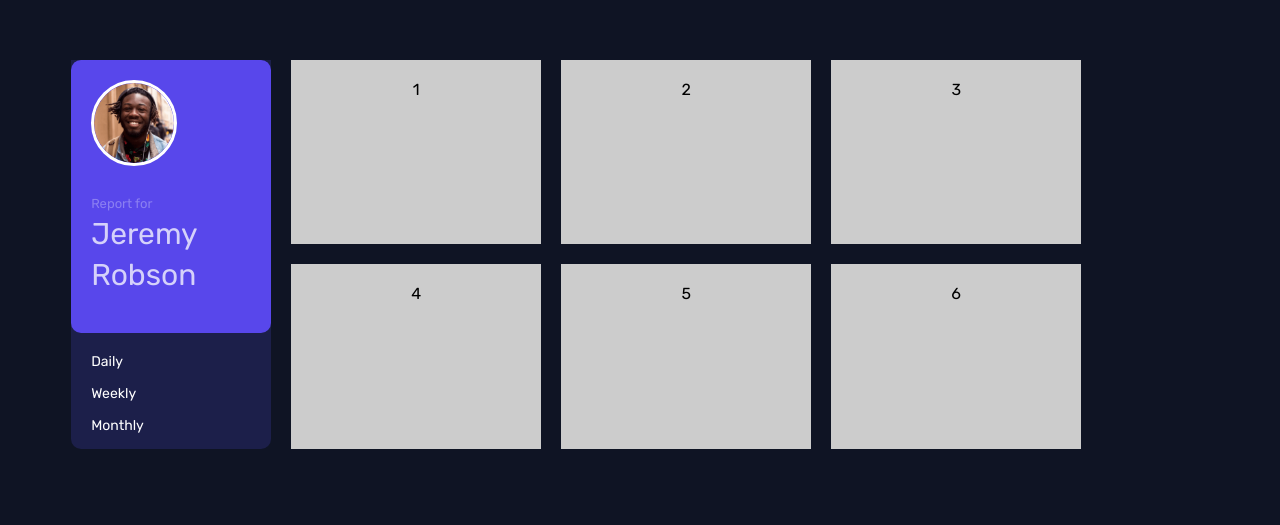
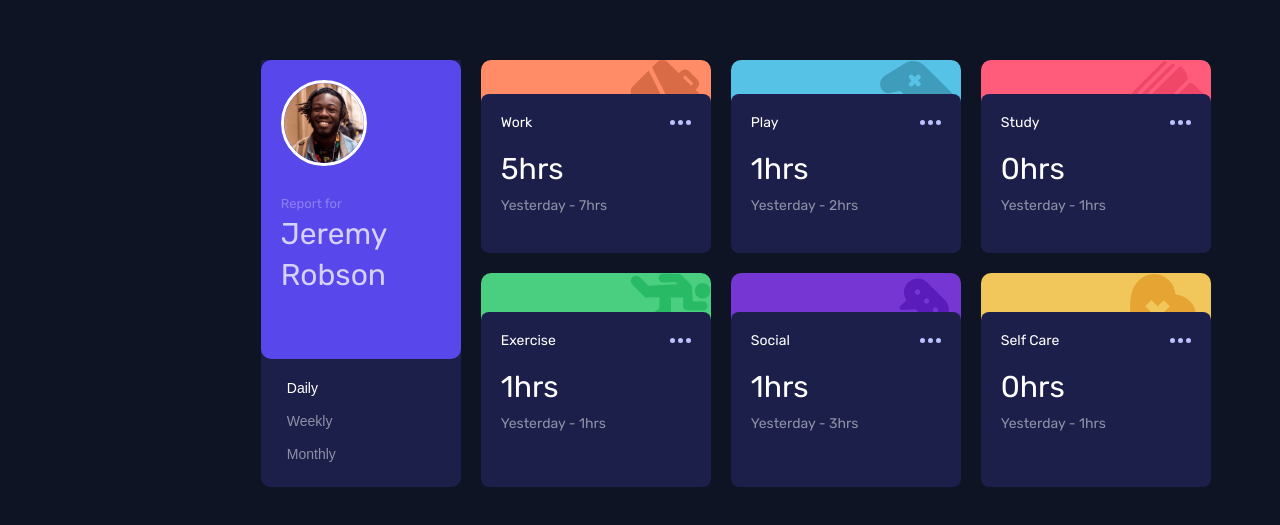
Before and after one commit to gkuzivam/time-tracking-dashboard, a plain HTML site: page index.html in a window 1280 px wide. Shown: the part 193-718 px from the top of the page. Drawn offline with Linux system fonts and the light colour scheme.

Commit message:
finishing up

```diff
--- a/index.html
+++ b/index.html
@@ -11,6 +11,7 @@
   <title>Frontend Mentor | Time tracking dashboard</title>
   <link rel="stylesheet" href="styles.css" />
   <link href="https://fonts.googleapis.com/css?family=Rubik" rel="stylesheet">
+  <script defer src="main.js"></script>
 </head>
 
 <body>
@@ -25,19 +26,103 @@
           <span class="profile-surname"> Robson</span>
         </div>
         <div class="frequency">
-          <span class="daily">Daily</span>
-          <span class="weekly">Weekly</span>
-          <span class="monthly">Monthly</span>
+          <button class="daily" id="daily">Daily</button>
+          <button class="weekly" id="weekly">Weekly</button>
+          <button class="monthly" id="monthly">Monthly</button>
         </div>
       </div>
     </div>
     <!--GRID ITEMS-->
-    <div class="grid-item grid-item-one">1</div>
-    <div class="grid-item grid-item-two">2</div>
-    <div class="grid-item grid-item-three">3</div>
-    <div class="grid-item grid-item-four">4</div>
-    <div class="grid-item gride-item-five">5</div>
-    <div class="grid-item grid-item-six">6</div>
+    <div class="grid-item grid-item-one">
+      <div class="top-card-one">
+        <img src="images/icon-work.svg" alt="Work Icon">
+      </div>
+      <div class="activity-card ">
+        <div class="activity-header">
+          <p class="activity-text">Work</p>
+          <img src="images/icon-ellipsis.svg" alt="Icon Ellipsis">
+        </div>
+        <div id="work-card">
+          <p class="current-hours"></p>
+          <p class="previous-hours"></p>
+        </div>
+      </div>
+    </div>
+    <div class="grid-item grid-item-two">
+      <div class="top-card-two">
+        <img src="images/icon-play.svg" alt="Play Icon">
+      </div>
+      <div class="activity-card">
+        <div class="activity-header">
+          <p class="activity-text">Play</p>
+          <img src="images/icon-ellipsis.svg" alt="Icon Ellipsis">
+        </div>
+        <div id="play-card">
+          <p class="current-hours"></p>
+          <p class="previous-hours"></p>
+        </div>
+      </div>
+    </div>
+    <div class="grid-item grid-item-three">
+      <div class="top-card-three">
+        <img src="images/icon-study.svg" alt="Study Icon">
+      </div>
+      <div class="activity-card">
+        <div class="activity-header">
+          <p class="activity-text">Study</p>
+          <img src="images/icon-ellipsis.svg" alt="Icon Ellipsis">
+        </div>
+        <div id="study-card">
+          <p class="current-hours"></p>
+          <p class="previous-hours"></p>
+        </div>
+      </div>
+    </div>
+    <div class="grid-item grid-item-four">
+      <div class="top-card-four">
+        <img src="images/icon-exercise.svg" alt="Exercise Icon">
+      </div>
+      <div class="activity-card">
+        <div class="activity-header">
+          <p class="activity-text">Exercise</p>
+          <img src="images/icon-ellipsis.svg" alt="Icon Ellipsis">
+        </div>
+        <div id="exercise-card">
+          <p class="current-hours"></p>
+          <p class="previous-hours"></p>
+        </div>
+      </div>
+    </div>
+    <div class="grid-item gride-item-five">
+      <div class="top-card-five">
+        <img src="images/icon-social.svg" alt="Social Icon">
+      </div>
+      <div class="activity-card">
+        <div class="activity-header">
+          <p class="activity-text">Social</p>
+          <img src="images/icon-ellipsis.svg" alt="Icon Ellipsis">
+        </div>
+        <div id="social-card">
+          <p class="current-hours"></p>
+          <p class="previous-hours"></p>
+        </div>
+      </div>
+    </div>
+    <div class="grid-item grid-item-six">
+      <div class="top-card-six">
+        <img src="images/icon-self-care.svg" alt="Self Care Icon">
+      </div>
+      <div class="activity-card">
+        <div class="activity-header">
+          <p class="activity-text">Self Care</p>
+          <img src="images/icon-ellipsis.svg" alt="Icon Ellipsis">
+        </div>
+        <div id="self-care-card">
+          <p class="current-hours"></p>
+          <p class="previous-hours"></p>
+        </div>
+      </div>
+    </div>
   </div>
 
 </body>
--- /dev/null
+++ b/main.js
@@ -0,0 +1,62 @@
+document.addEventListener('DOMContentLoaded', () => {
+
+    fetch('/data.json').then((response) => {
+        if(!response.ok) return console.log('Oops! Something went wrong.');
+
+        return response.json();
+      }).then((data) => {
+        console.log(data);
+        setupButtons(data);
+      });
+  });
+
+  function setupButtons(data) {
+    const dailyButton = document.getElementById('daily');
+    const weeklyButton = document.getElementById('weekly');
+    const monthlyButton = document.getElementById('monthly');
+    const buttons = [dailyButton, weeklyButton, monthlyButton];
+
+    buttons.forEach(button => {
+        button.addEventListener('click', () => {
+            updateDOM(data, button.id, getPreviousText(button.id));
+            setActiveButton(buttons, button);
+        });
+    });
+
+    // Trigger click event on daily button to show daily data by default
+    dailyButton.click();
+}
+
+function setActiveButton(buttons, activeButton) {
+    buttons.forEach(button => {
+        if (button === activeButton) {
+            button.style.opacity = '1';
+        } else {
+            button.style.opacity = '0.5';
+        }
+    });
+}
+
+function getPreviousText(period) {
+    switch (period) {
+        case 'daily':
+            return 'Yesterday';
+        case 'weekly':
+            return 'Last Week';
+        case 'monthly':
+            return 'Last Month';
+        default:
+            return '';
+    }
+}
+
+function updateDOM(data, period, previous) {
+    data.forEach(item => {
+        const cardId = `${item.title.toLowerCase().replace(/\s+/g, '-')}-card`;
+        const card = document.getElementById(cardId);
+        if (card) {
+            card.querySelector('.current-hours').textContent = `${item.timeframes[period].current}hrs`;
+            card.querySelector('.previous-hours').textContent = `${previous} - ${item.timeframes[period].previous}hrs`;
+        }
+    });
+}
--- a/styles.css
+++ b/styles.css
@@ -5,18 +5,15 @@ body {
 
 .grid-container {
     display: grid;
-    grid-template-columns: 200px repeat(3, 250px);
-    /* Added an additional column */
+    grid-template-columns: 200px repeat(3, 230px);
     grid-template-rows: repeat(2, auto);
-    /* Two rows */
     gap: 20px;
-    margin: 20% 5% 20% 5%;
+    margin: 20% 5% 20% 20%;
 }
 
 .grid-item {
-    background-color: #ccc;
-    padding: 20px;
-    text-align: center;
+    display: flex;
+    flex-direction: column;
 }
 
 .grid-item-one {
@@ -55,9 +52,15 @@ body {
     flex-direction: column;
 }
 
+.report {
+    height: 100%;
+    display: flex;
+    flex-direction: column;
+}
+
 
 .report-card {
-    flex: 0 0 60%;
+    flex: 0 0 70%;
     display: flex;
     flex-direction: column;
     background-color: hsl(246, 80%, 60%);
@@ -102,9 +105,19 @@ body {
 }
 
 .frequency {
-    flex: 1 1 40%;
+    flex: 1;
     background-color: hsl(235, 46%, 20%);
     padding-top: 20px;
+    border-radius: 10px;
+}
+
+button {
+    background-color: hsl(235, 46%, 20%);
+    color: hsl(235, 46%, 20%);
+    border: none;
+    font-size: 14px;
+    border-radius: 6px;
+    cursor: pointer;
 }
 
 .report {
@@ -122,4 +135,109 @@ body {
     text-align: left;
     font-size: 14px;
     color: white;
+    opacity: 0.5;
 }
+
+.top-card-one {
+    height: 23%;
+    background-color: hsl(15, 100%, 70%);
+}
+
+.top-card-two {
+    height: 23%;
+    background-color: hsl(195, 74%, 62%);
+}
+
+.top-card-three {
+    height: 23%;
+    background-color: hsl(348, 100%, 68%);
+}
+
+.top-card-four {
+    height: 23%;
+    background-color: hsl(145, 58%, 55%);
+}
+
+.top-card-five {
+    height: 23%;
+    background-color: hsl(264, 64%, 52%);
+}
+
+.top-card-six {
+    height: 23%;
+    background-color: hsl(43, 84%, 65%);
+}
+
+.top-card-one,
+.top-card-two,
+.top-card-three,
+.top-card-four,
+.top-card-five,
+.top-card-six {
+  border-top-left-radius: 10px;
+  border-top-right-radius: 10px;
+}
+
+.top-card-one img{
+    padding-left: 65%;
+}
+
+.top-card-two img{
+    padding-left: 65%;
+}
+
+.top-card-three img{
+    padding-left: 65%;
+}
+
+.top-card-four img{
+    padding-left: 65%;
+}
+
+.top-card-five img{
+    padding-left: 65%;
+}
+
+.top-card-six img{
+    padding-left: 65%;
+}
+
+.activity-card{
+    background-color: hsl(235, 46%, 20%);
+    border-radius: 8px;
+    flex-grow: 1;
+    margin-top: -10px;
+}
+
+.activity-text {
+    color: white;
+    font-size: 14px;
+    margin: 20px
+}
+
+.activity-header {
+    display: flex;
+    justify-content: space-between;
+    align-items: center;
+}
+
+.activity-header img {
+    margin-right: 20px;
+    cursor: pointer;
+}
+
+.current-hours{
+    color: white;
+    font-size: 30px;
+    margin: 0px;
+    padding-left: 20px;
+}
+
+.previous-hours {
+    color: white;
+    font-size: 14px;
+    margin-top: 10px;
+    opacity: 0.5;
+    padding-left: 20px;
+    margin-bottom: 0px;
+}
```
Also changed, not shown: daily.png (added), monthly.png (added), weekly.png (added), 1 other file.
